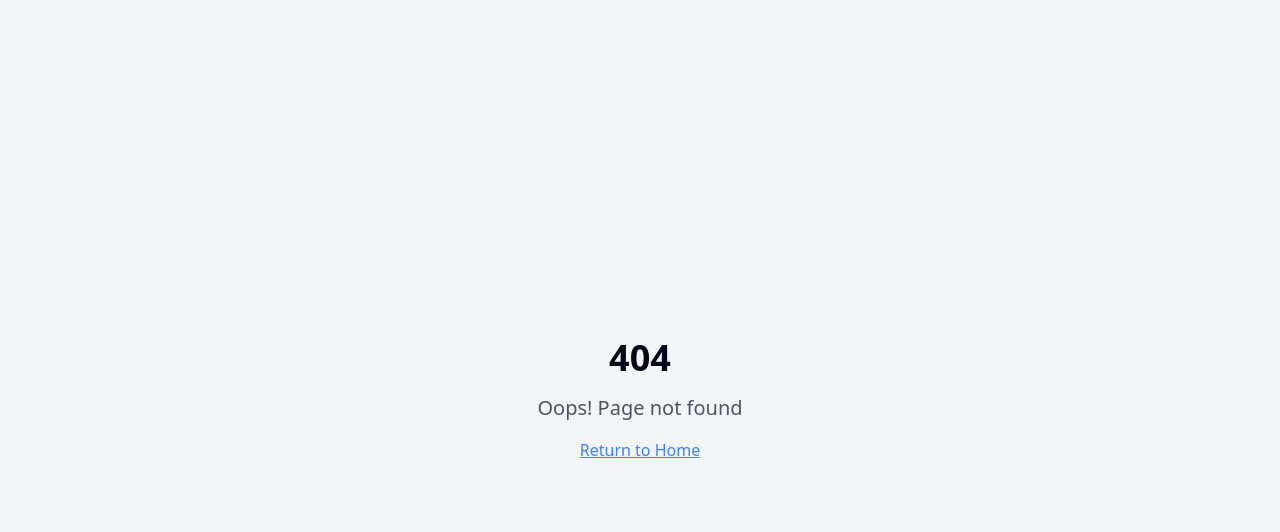
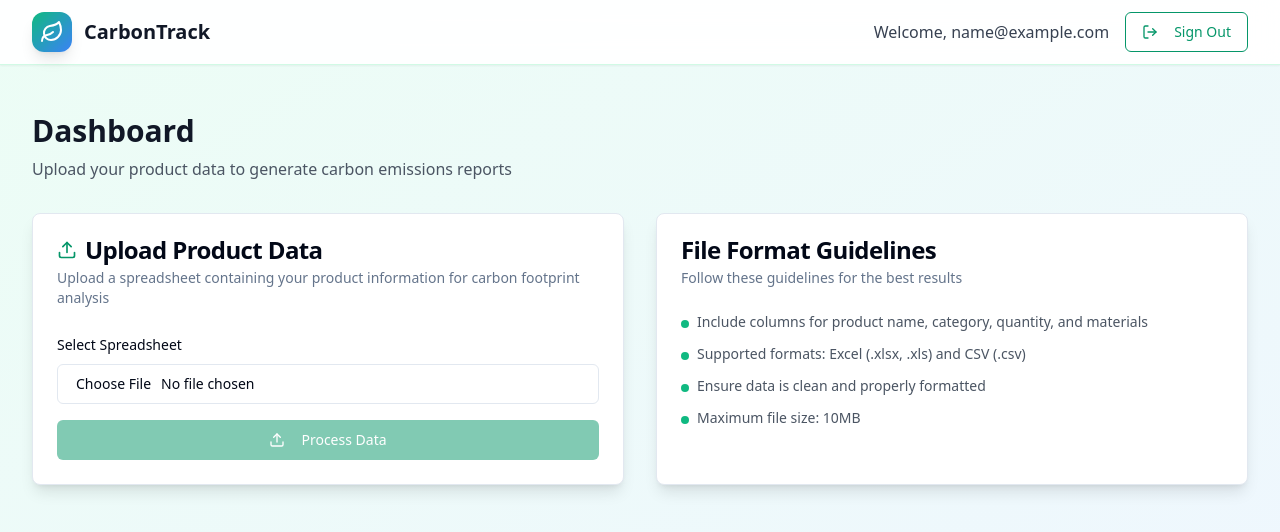
Before and after one commit to a-nabil1/earthwise-carbon-report, a React (Vite) app: page /dashboard in a window 1280 px wide. Before the commit this address had no page. Shown: the top 532 px of the page. Built offline with nearby package versions, Linux system fonts and the light colour scheme; sample sign-in values are in the browser's storage.

Commit message:
feat: Add sign in and dashboard pages
Adds sign in page and user dashboard with spreadsheet upload functionality.

```diff
--- a/src/App.tsx
+++ b/src/App.tsx
@@ -1,9 +1,12 @@
+
 import { Toaster } from "@/components/ui/toaster";
 import { Toaster as Sonner } from "@/components/ui/sonner";
 import { TooltipProvider } from "@/components/ui/tooltip";
 import { QueryClient, QueryClientProvider } from "@tanstack/react-query";
 import { BrowserRouter, Routes, Route } from "react-router-dom";
 import Index from "./pages/Index";
+import SignIn from "./pages/SignIn";
+import Dashboard from "./pages/Dashboard";
 import NotFound from "./pages/NotFound";
 
 const queryClient = new QueryClient();
@@ -16,6 +19,8 @@ const App = () => (
       <BrowserRouter>
         <Routes>
           <Route path="/" element={<Index />} />
+          <Route path="/signin" element={<SignIn />} />
+          <Route path="/dashboard" element={<Dashboard />} />
           {/* ADD ALL CUSTOM ROUTES ABOVE THE CATCH-ALL "*" ROUTE */}
           <Route path="*" element={<NotFound />} />
         </Routes>
--- a/src/components/Navigation.tsx
+++ b/src/components/Navigation.tsx
@@ -2,6 +2,7 @@
 import { useState } from "react";
 import { Button } from "@/components/ui/button";
 import { Menu, X, Leaf } from "lucide-react";
+import { Link } from "react-router-dom";
 
 const Navigation = () => {
   const [isMenuOpen, setIsMenuOpen] = useState(false);
@@ -18,12 +19,12 @@ const Navigation = () => {
       <div className="max-w-7xl mx-auto px-4 sm:px-6 lg:px-8">
         <div className="flex justify-between items-center h-16">
           {/* Logo */}
-          <div className="flex items-center space-x-3">
+          <Link to="/" className="flex items-center space-x-3">
             <div className="w-10 h-10 bg-gradient-to-br from-emerald-500 to-blue-500 rounded-xl flex items-center justify-center shadow-lg">
               <Leaf className="h-6 w-6 text-white" />
             </div>
             <span className="text-xl font-bold text-gray-900">CarbonTrack</span>
-          </div>
+          </Link>
 
           {/* Desktop Navigation */}
           <div className="hidden md:flex items-center space-x-8">
@@ -37,8 +38,8 @@ const Navigation = () => {
                 <span className="absolute bottom-0 left-0 w-0 h-0.5 bg-emerald-600 group-hover:w-full transition-all duration-300"></span>
               </a>
             ))}
-            <Button variant="outline" className="border-emerald-600 text-emerald-600 hover:bg-emerald-50">
-              Sign In
+            <Button asChild variant="outline" className="border-emerald-600 text-emerald-600 hover:bg-emerald-50">
+              <Link to="/signin">Sign In</Link>
             </Button>
             <Button className="bg-emerald-600 hover:bg-emerald-700 text-white shadow-lg">
               Get Started
@@ -71,8 +72,8 @@ const Navigation = () => {
                 </a>
               ))}
               <div className="flex flex-col space-y-2 px-4 pt-4">
-                <Button variant="outline" className="border-emerald-600 text-emerald-600 hover:bg-emerald-50">
-                  Sign In
+                <Button asChild variant="outline" className="border-emerald-600 text-emerald-600 hover:bg-emerald-50">
+                  <Link to="/signin">Sign In</Link>
                 </Button>
                 <Button className="bg-emerald-600 hover:bg-emerald-700 text-white">
                   Get Started
--- /dev/null
+++ b/src/pages/Dashboard.tsx
@@ -0,0 +1,166 @@
+
+import { useState, useEffect } from "react";
+import { Button } from "@/components/ui/button";
+import { Card, CardContent, CardDescription, CardHeader, CardTitle } from "@/components/ui/card";
+import { Input } from "@/components/ui/input";
+import { Label } from "@/components/ui/label";
+import { Leaf, Upload, FileSpreadsheet, LogOut } from "lucide-react";
+import { useNavigate } from "react-router-dom";
+import { useToast } from "@/hooks/use-toast";
+
+const Dashboard = () => {
+  const [userEmail, setUserEmail] = useState("");
+  const [selectedFile, setSelectedFile] = useState<File | null>(null);
+  const navigate = useNavigate();
+  const { toast } = useToast();
+
+  useEffect(() => {
+    const isLoggedIn = localStorage.getItem("isLoggedIn");
+    const email = localStorage.getItem("userEmail");
+
+    if (!isLoggedIn || !email) {
+      navigate("/signin");
+      return;
+    }
+
+    setUserEmail(email);
+  }, [navigate]);
+
+  const handleSignOut = () => {
+    localStorage.removeItem("isLoggedIn");
+    localStorage.removeItem("userEmail");
+    navigate("/");
+  };
+
+  const handleFileChange = (e: React.ChangeEvent<HTMLInputElement>) => {
+    const file = e.target.files?.[0];
+    if (file) {
+      setSelectedFile(file);
+    }
+  };
+
+  const handleUpload = () => {
+    if (selectedFile) {
+      toast({
+        title: "File uploaded successfully!",
+        description: `${selectedFile.name} has been processed for carbon reporting.`,
+      });
+      setSelectedFile(null);
+      // Reset the input
+      const fileInput = document.getElementById("file-upload") as HTMLInputElement;
+      if (fileInput) fileInput.value = "";
+    }
+  };
+
+  return (
+    <div className="min-h-screen bg-gradient-to-br from-emerald-50 to-blue-50">
+      {/* Header */}
+      <header className="bg-white/95 backdrop-blur-md border-b border-emerald-100 shadow-sm">
+        <div className="max-w-7xl mx-auto px-4 sm:px-6 lg:px-8">
+          <div className="flex justify-between items-center h-16">
+            <div className="flex items-center space-x-3">
+              <div className="w-10 h-10 bg-gradient-to-br from-emerald-500 to-blue-500 rounded-xl flex items-center justify-center shadow-lg">
+                <Leaf className="h-6 w-6 text-white" />
+              </div>
+              <span className="text-xl font-bold text-gray-900">CarbonTrack</span>
+            </div>
+            <div className="flex items-center space-x-4">
+              <span className="text-gray-700">Welcome, {userEmail}</span>
+              <Button
+                onClick={handleSignOut}
+                variant="outline"
+                className="border-emerald-600 text-emerald-600 hover:bg-emerald-50"
+              >
+                <LogOut className="h-4 w-4 mr-2" />
+                Sign Out
+              </Button>
+            </div>
+          </div>
+        </div>
+      </header>
+
+      {/* Main Content */}
+      <main className="max-w-7xl mx-auto px-4 sm:px-6 lg:px-8 py-12">
+        <div className="mb-8">
+          <h1 className="text-3xl font-bold text-gray-900 mb-2">Dashboard</h1>
+          <p className="text-gray-600">Upload your product data to generate carbon emissions reports</p>
+        </div>
+
+        <div className="grid grid-cols-1 lg:grid-cols-2 gap-8">
+          {/* Upload Section */}
+          <Card className="shadow-lg">
+            <CardHeader>
+              <CardTitle className="flex items-center gap-2">
+                <Upload className="h-5 w-5 text-emerald-600" />
+                Upload Product Data
+              </CardTitle>
+              <CardDescription>
+                Upload a spreadsheet containing your product information for carbon footprint analysis
+              </CardDescription>
+            </CardHeader>
+            <CardContent className="space-y-4">
+              <div className="space-y-2">
+                <Label htmlFor="file-upload">Select Spreadsheet</Label>
+                <Input
+                  id="file-upload"
+                  type="file"
+                  accept=".xlsx,.xls,.csv"
+                  onChange={handleFileChange}
+                  className="w-full"
+                />
+              </div>
+
+              {selectedFile && (
+                <div className="flex items-center gap-2 p-3 bg-emerald-50 rounded-lg">
+                  <FileSpreadsheet className="h-4 w-4 text-emerald-600" />
+                  <span className="text-sm text-emerald-800">{selectedFile.name}</span>
+                </div>
+              )}
+
+              <Button
+                onClick={handleUpload}
+                disabled={!selectedFile}
+                className="w-full bg-emerald-600 hover:bg-emerald-700 text-white"
+              >
+                <Upload className="h-4 w-4 mr-2" />
+                Process Data
+              </Button>
+            </CardContent>
+          </Card>
+
+          {/* Instructions */}
+          <Card className="shadow-lg">
+            <CardHeader>
+              <CardTitle>File Format Guidelines</CardTitle>
+              <CardDescription>
+                Follow these guidelines for the best results
+              </CardDescription>
+            </CardHeader>
+            <CardContent>
+              <ul className="space-y-3 text-sm text-gray-600">
+                <li className="flex items-start gap-2">
+                  <div className="w-2 h-2 bg-emerald-500 rounded-full mt-2 flex-shrink-0"></div>
+                  <span>Include columns for product name, category, quantity, and materials</span>
+                </li>
+                <li className="flex items-start gap-2">
+                  <div className="w-2 h-2 bg-emerald-500 rounded-full mt-2 flex-shrink-0"></div>
+                  <span>Supported formats: Excel (.xlsx, .xls) and CSV (.csv)</span>
+                </li>
+                <li className="flex items-start gap-2">
+                  <div className="w-2 h-2 bg-emerald-500 rounded-full mt-2 flex-shrink-0"></div>
+                  <span>Ensure data is clean and properly formatted</span>
+                </li>
+                <li className="flex items-start gap-2">
+                  <div className="w-2 h-2 bg-emerald-500 rounded-full mt-2 flex-shrink-0"></div>
+                  <span>Maximum file size: 10MB</span>
+                </li>
+              </ul>
+            </CardContent>
+          </Card>
+        </div>
+      </main>
+    </div>
+  );
+};
+
+export default Dashboard;
--- /dev/null
+++ b/src/pages/SignIn.tsx
@@ -0,0 +1,83 @@
+
+import { useState } from "react";
+import { Button } from "@/components/ui/button";
+import { Input } from "@/components/ui/input";
+import { Label } from "@/components/ui/label";
+import { Card, CardContent, CardDescription, CardHeader, CardTitle } from "@/components/ui/card";
+import { Leaf } from "lucide-react";
+import { Link, useNavigate } from "react-router-dom";
+
+const SignIn = () => {
+  const [email, setEmail] = useState("");
+  const [password, setPassword] = useState("");
+  const navigate = useNavigate();
+
+  const handleSubmit = (e: React.FormEvent) => {
+    e.preventDefault();
+    // Simple demo authentication - in real app this would connect to backend
+    if (email && password) {
+      localStorage.setItem("isLoggedIn", "true");
+      localStorage.setItem("userEmail", email);
+      navigate("/dashboard");
+    }
+  };
+
+  return (
+    <div className="min-h-screen bg-gradient-to-br from-emerald-50 to-blue-50 flex items-center justify-center p-4">
+      <Card className="w-full max-w-md shadow-xl">
+        <CardHeader className="text-center">
+          <div className="flex justify-center mb-4">
+            <div className="w-12 h-12 bg-gradient-to-br from-emerald-500 to-blue-500 rounded-xl flex items-center justify-center shadow-lg">
+              <Leaf className="h-6 w-6 text-white" />
+            </div>
+          </div>
+          <CardTitle className="text-2xl font-bold text-gray-900">Welcome Back</CardTitle>
+          <CardDescription className="text-gray-600">
+            Sign in to your CarbonTrack account
+          </CardDescription>
+        </CardHeader>
+        <CardContent>
+          <form onSubmit={handleSubmit} className="space-y-4">
+            <div className="space-y-2">
+              <Label htmlFor="email">Email</Label>
+              <Input
+                id="email"
+                type="email"
+                placeholder="Enter your email"
+                value={email}
+                onChange={(e) => setEmail(e.target.value)}
+                required
+                className="w-full"
+              />
+            </div>
+            <div className="space-y-2">
+              <Label htmlFor="password">Password</Label>
+              <Input
+                id="password"
+                type="password"
+                placeholder="Enter your password"
+                value={password}
+                onChange={(e) => setPassword(e.target.value)}
+                required
+                className="w-full"
+              />
+            </div>
+            <Button
+              type="submit"
+              className="w-full bg-emerald-600 hover:bg-emerald-700 text-white"
+            >
+              Sign In
+            </Button>
+          </form>
+          <div className="mt-6 text-center">
+            <Link to="/" className="text-emerald-600 hover:text-emerald-700 text-sm">
+              ← Back to home
+            </Link>
+          </div>
+        </CardContent>
+      </Card>
+    </div>
+  );
+};
+
+export default SignIn;
```
